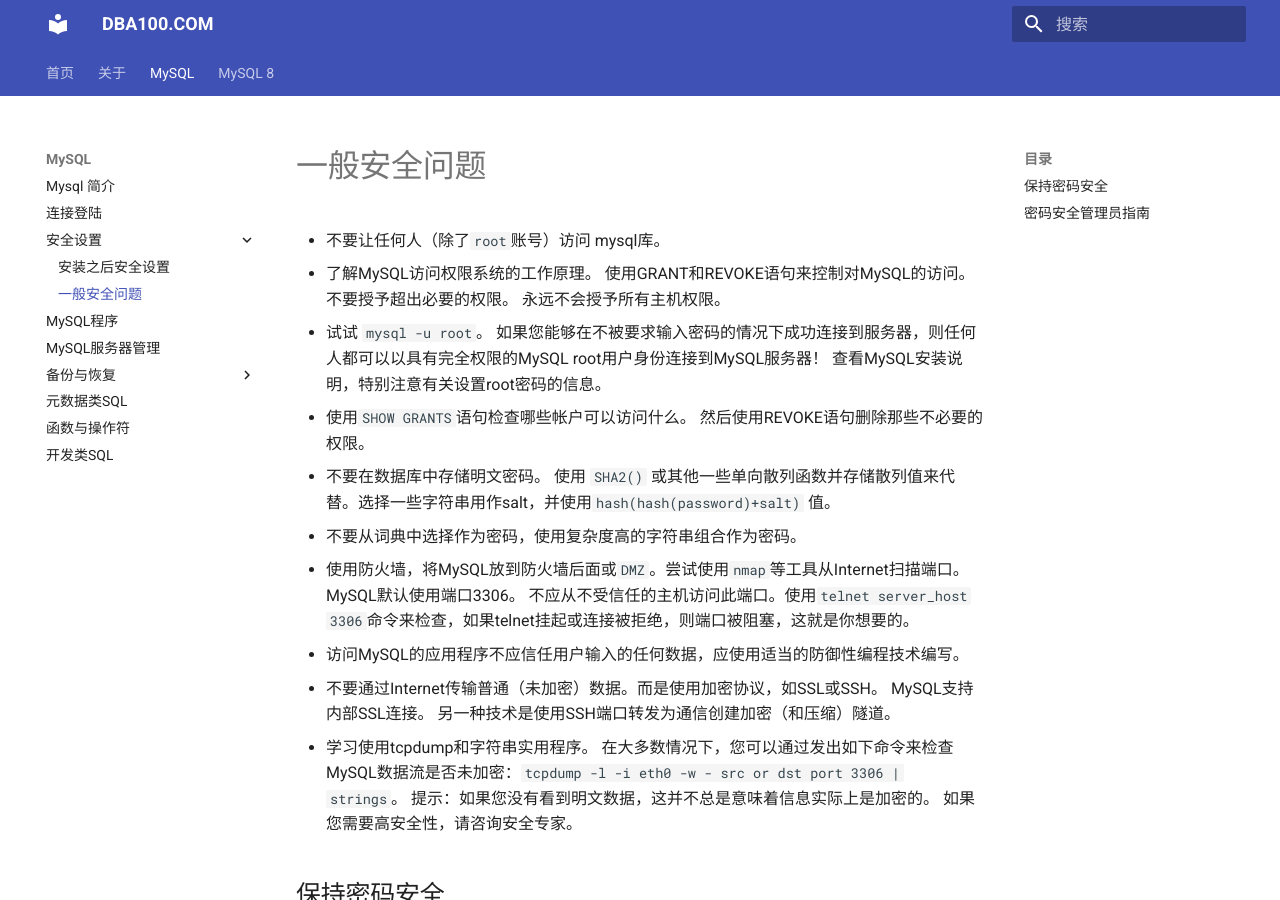
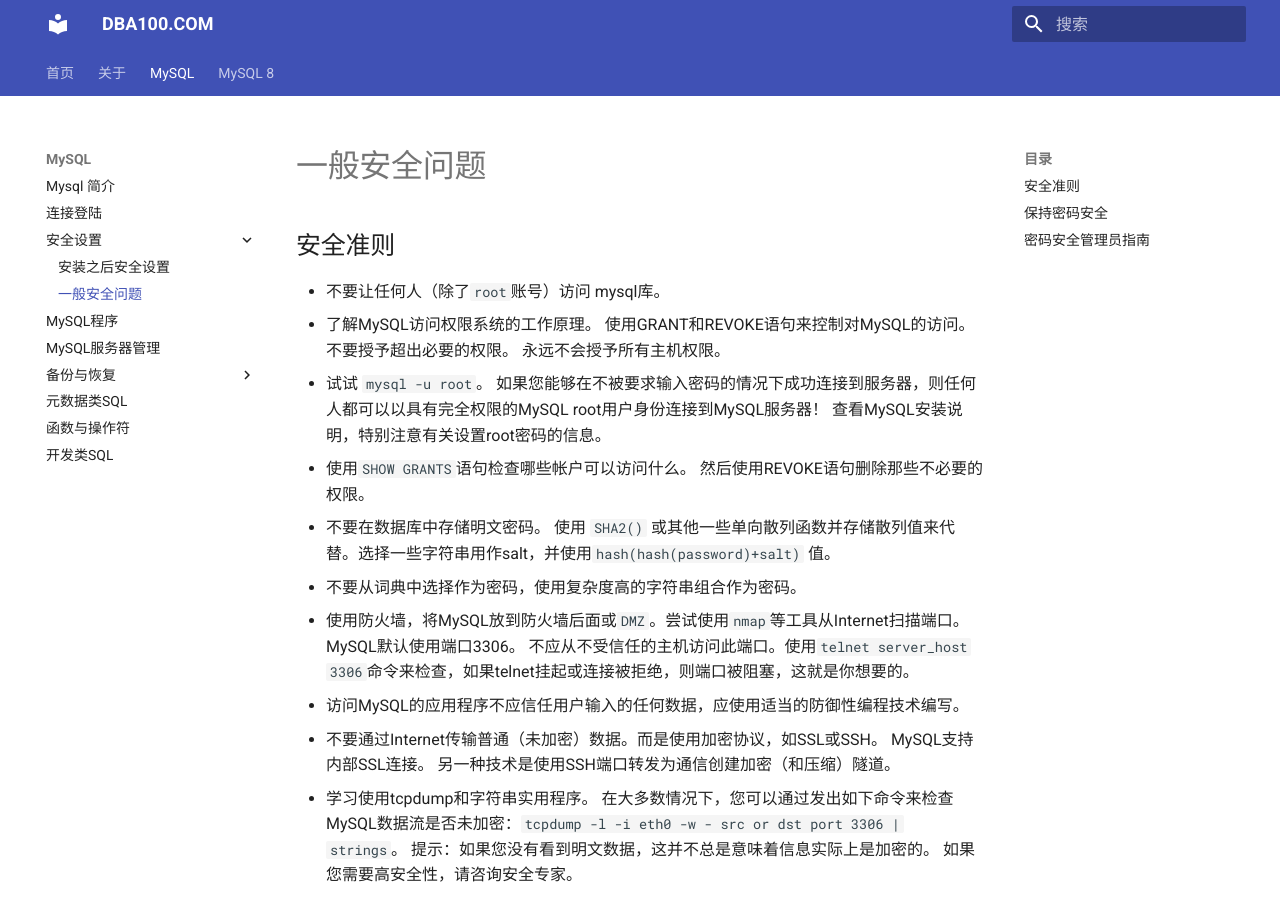
Before and after one commit to duliang123/dba100, an MkDocs documentation site: the page built from docs/mysql/general-security-issues.md, in a window 1280 px wide and 900 px high. Built offline with MkDocs 1.6.1 and Material for MkDocs 9.7.7, drawn with Linux system fonts in a browser that asks for light colours.

Commit message:
Update general-security-issues.md

```diff
--- a/docs/mysql/general-security-issues.md
+++ b/docs/mysql/general-security-issues.md
@@ -1,5 +1,6 @@
 # 一般安全问题
 
+## 安全准则
 
 * 不要让任何人（除了`root`账号）访问 mysql库。
 * 了解MySQL访问权限系统的工作原理。 使用GRANT和REVOKE语句来控制对MySQL的访问。 不要授予超出必要的权限。 永远不会授予所有主机权限。
```
